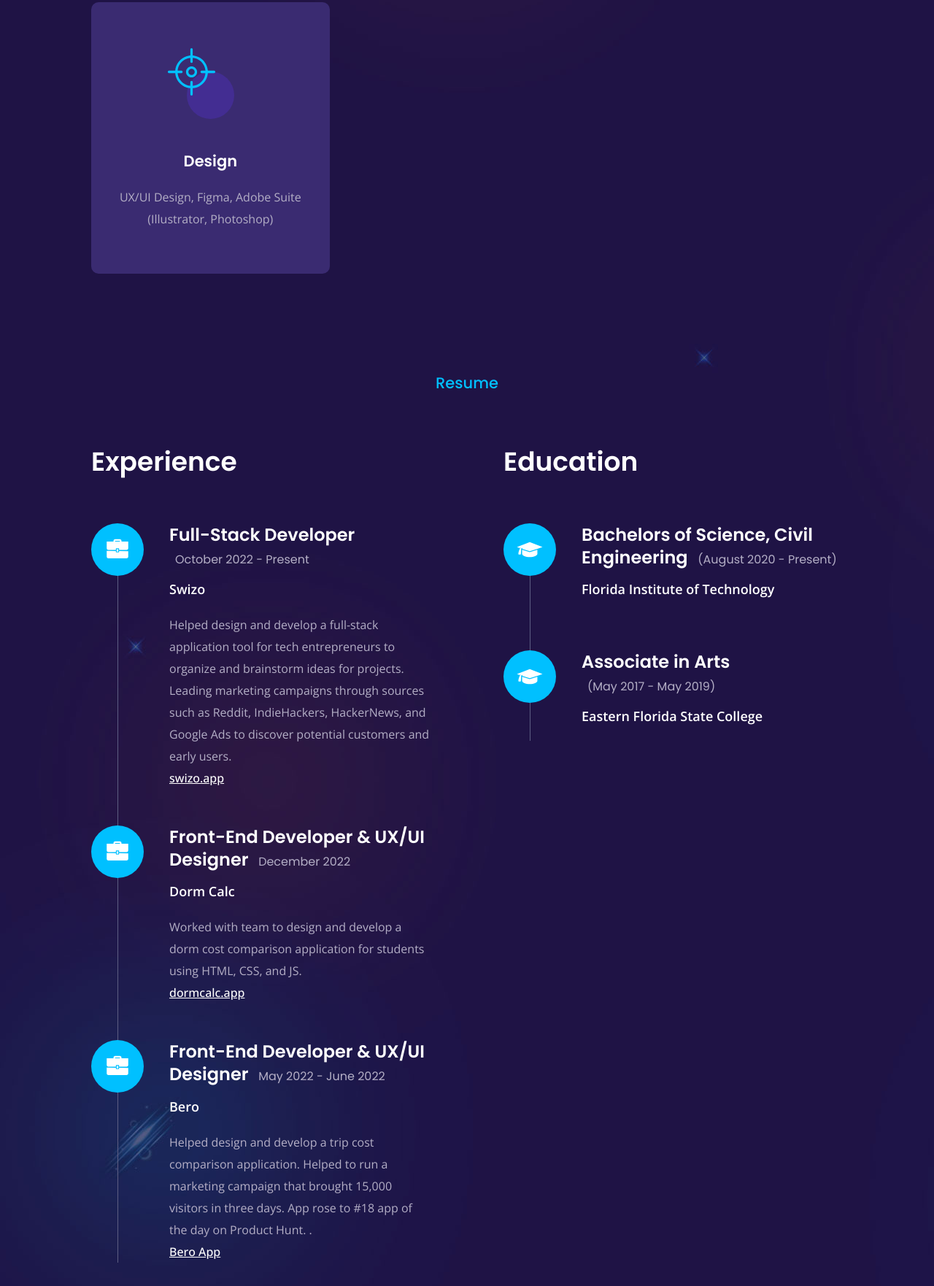
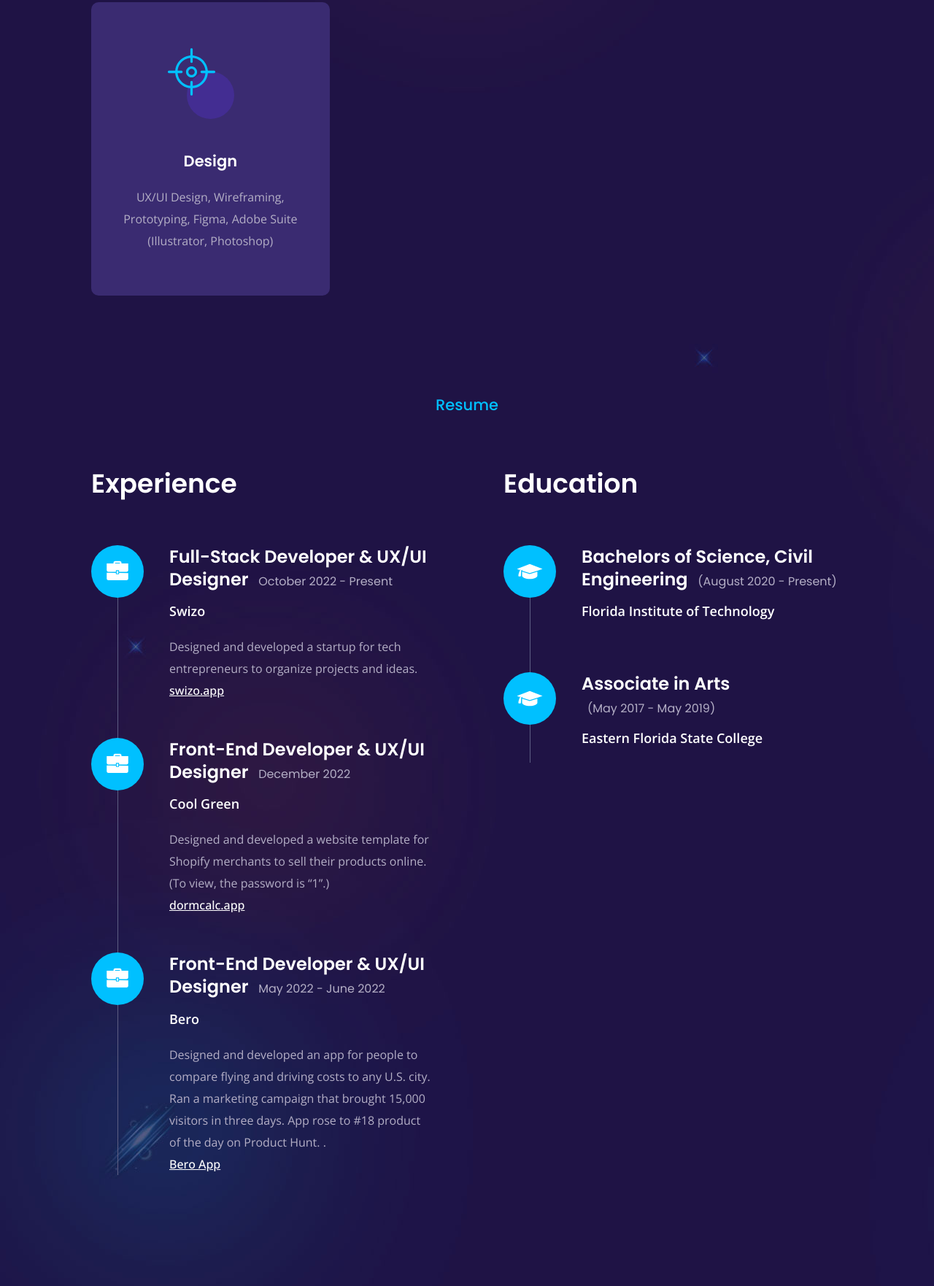
Before and after one commit to DavidFrempong/DavidFrempong1, a plain HTML site: page index.html in a window 1280 px wide. Shown: the part 2065-3827 px from the top of the page at 73% size. Drawn offline with nearby package versions, Linux system fonts and the light colour scheme; no server answers; files whose address does not match are found by name.

Commit message:
update resume

```diff
--- a/index.html
+++ b/index.html
@@ -311,7 +311,7 @@
 									</div>
 									<div class="details">
 										<h3>Swizo</h3>
-										<span>Organize Ideas and Projects</span>
+										<span>Organize Projects and Ideas</span>
 									</div>
 									<!-- <a class="foliox_tm_full_link popup-youtube"
 										href="https://www.swizo.app/" target="_blank"></a>
@@ -327,9 +327,9 @@
 									</div>
 									<div class="details">
 										<h3>Cool Green Shopify Theme</h3>
-										<span>(Password is "password")</span>
+										<span>(Password is "1")</span>
 									</div>
-									<a class="foliox_tm_full_link" href="https://cool-green-1.myshopify.com/"></a>
+									<a class="foliox_tm_full_link" href="https://cool-green-1.myshopify.com/" target="_blank"></a>
 								</div>
 							</li>
 							<!-- <li class="soundcloud">
@@ -556,7 +556,7 @@
 								<div class="list_inner tilt-effect">
 									<span class="icon"><img class="svg" src="img/svg/monitor.svg" alt="" /></span>
 									<h3 class="title">Front End Development</h3>
-									<p class="text">HTML, CSS, JavaScript, React, Shopify Liquid</p>
+									<p class="text">HTML, CSS, JavaScript, React, Next.JS Shopify Liquid</p>
 								</div>
 							</li>
 							<li class="wow fadeInUp" data-wow-duration="1s" data-wow-delay="0.2s">
@@ -577,7 +577,7 @@
 								<div class="list_inner tilt-effect">
 									<span class="icon"><img class="svg" src="img/svg/aim.svg" alt="" /></span>
 									<h3 class="title">Design</h3>
-									<p class="text">UX/UI Design, Figma, Adobe Suite (Illustrator, Photoshop)</p>
+									<p class="text">UX/UI Design, Wireframing, Prototyping, Figma, Adobe Suite (Illustrator, Photoshop)</p>
 								</div>
 							</li>
 							<!-- <li class="wow fadeInUp" data-wow-duration="1s" data-wow-delay="0.2s">
@@ -623,14 +623,10 @@
 											<span class="icon"><img class="svg" src="img/svg/case-2.svg"
 													alt="" /></span>
 											<div class="resume_title">
-												<h3>Full-Stack Developer<span>October 2022 - Present</span></h3>
+												<h3>Full-Stack Developer & UX/UI Designer <span>October 2022 - Present</span></h3>
 												<span class="company">Swizo </span>
 											</div>
-											<p class="text">Helped design and develop a full-stack application tool for
-												tech entrepreneurs to organize and brainstorm ideas for projects.
-												Leading marketing campaigns through sources such as Reddit,
-												IndieHackers, HackerNews, and Google Ads to discover potential customers
-												and early users.</p>
+											<p class="text">Designed and developed a startup for tech entrepreneurs to organize projects and ideas.</p>
 											<a class="anchor a" href="https://www.swizo.app/"
 												target="_blank">swizo.app</a>
 										</div>
@@ -643,11 +639,10 @@
 											<div class="resume_title">
 												<h3> Front-End Developer & UX/UI Designer <span>December 2022</span>
 												</h3>
-												<span class="company">Dorm Calc</span>
+												<span class="company">Cool Green</span>
 											</div>
-											<p class="text">Worked with team to design and develop a dorm cost
-												comparison application for students using HTML, CSS, and JS.</p>
-											<a class="anchor a" href="https://dormcalc.vercel.app/">dormcalc.app</a>
+											<p class="text">Designed and developed a website template for Shopify merchants to sell their products online. (To view, the password is “1”.)</p>
+											<a class="anchor a" href="https://cool-green-1.myshopify.com/" target="_blank">dormcalc.app</a>
 										</div>
 									</li>
 									<li class="wow fadeInUp" data-wow-duration="1s" data-wow-delay="0.4s">
@@ -659,11 +654,9 @@
 														2022</span></h3>
 												<span class="company">Bero</span>
 											</div>
-											<p class="text">Helped design and develop a trip cost comparison
-												application. Helped to run a marketing campaign that brought 15,000
-												visitors in three days. App rose to #18 app of the day on Product Hunt.
+											<p class="text">Designed and developed an app for people to compare flying and driving costs to any U.S. city.  Ran a marketing campaign that brought 15,000 visitors in three days. App rose to #18 product of the day on Product Hunt.
 												.</p>
-											<a class="anchor a" href="https://www.bero.live/">Bero App</a>
+											<a class="anchor a" href="https://www.bero.live/" target="_blank">Bero App</a>
 										</div>
 									</li>
 								</ul>
@@ -966,7 +959,7 @@
 										</div>
 										<div class="short">
 											<h3>Phone</h3>
-											<span><a href="tel:(407) 720-8423">(407) 720-8423</a>
+											<span><a href="tel:(321) 505-8126">(321) 505-8126</a>
 											</span>
 										</div>
 									</div>
```
